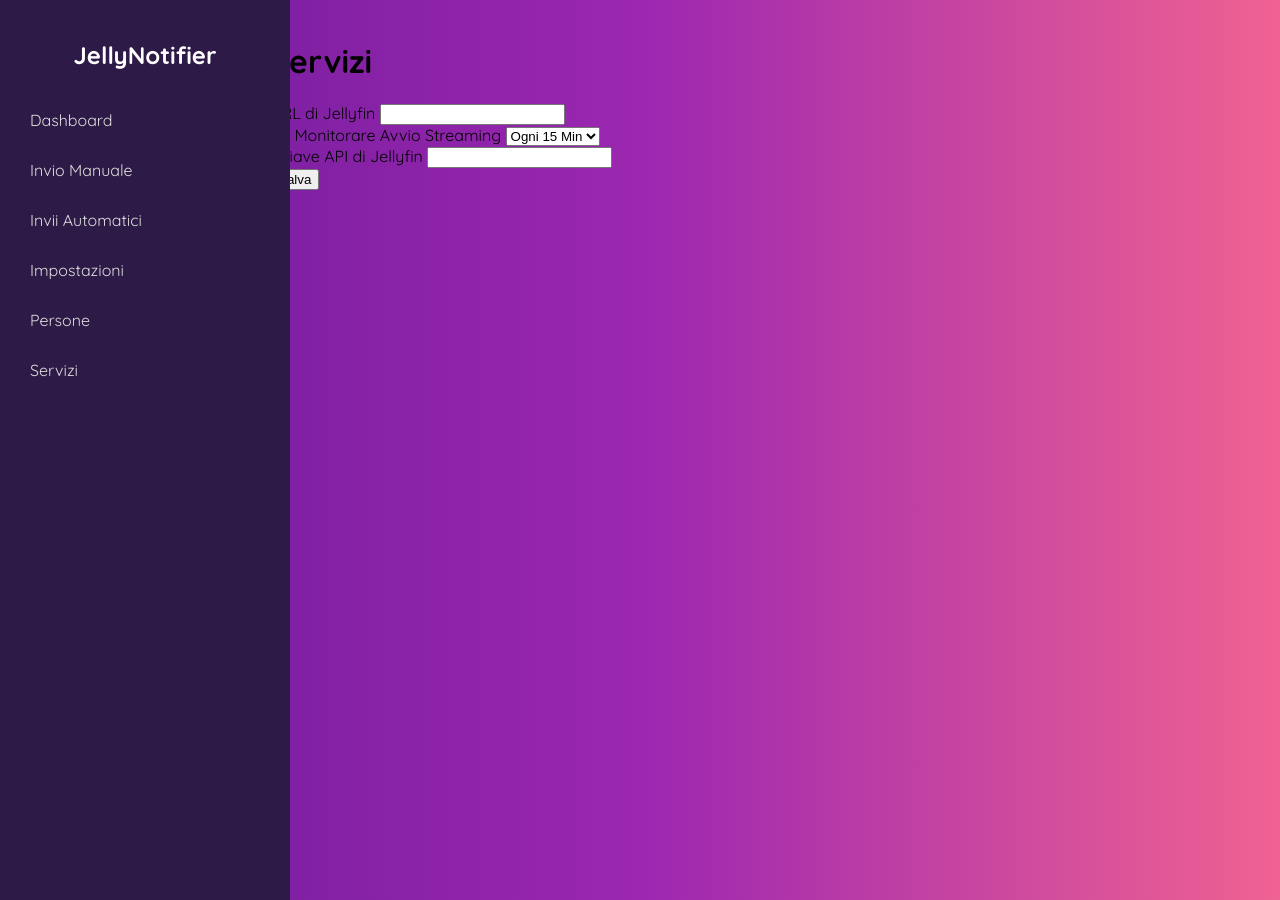
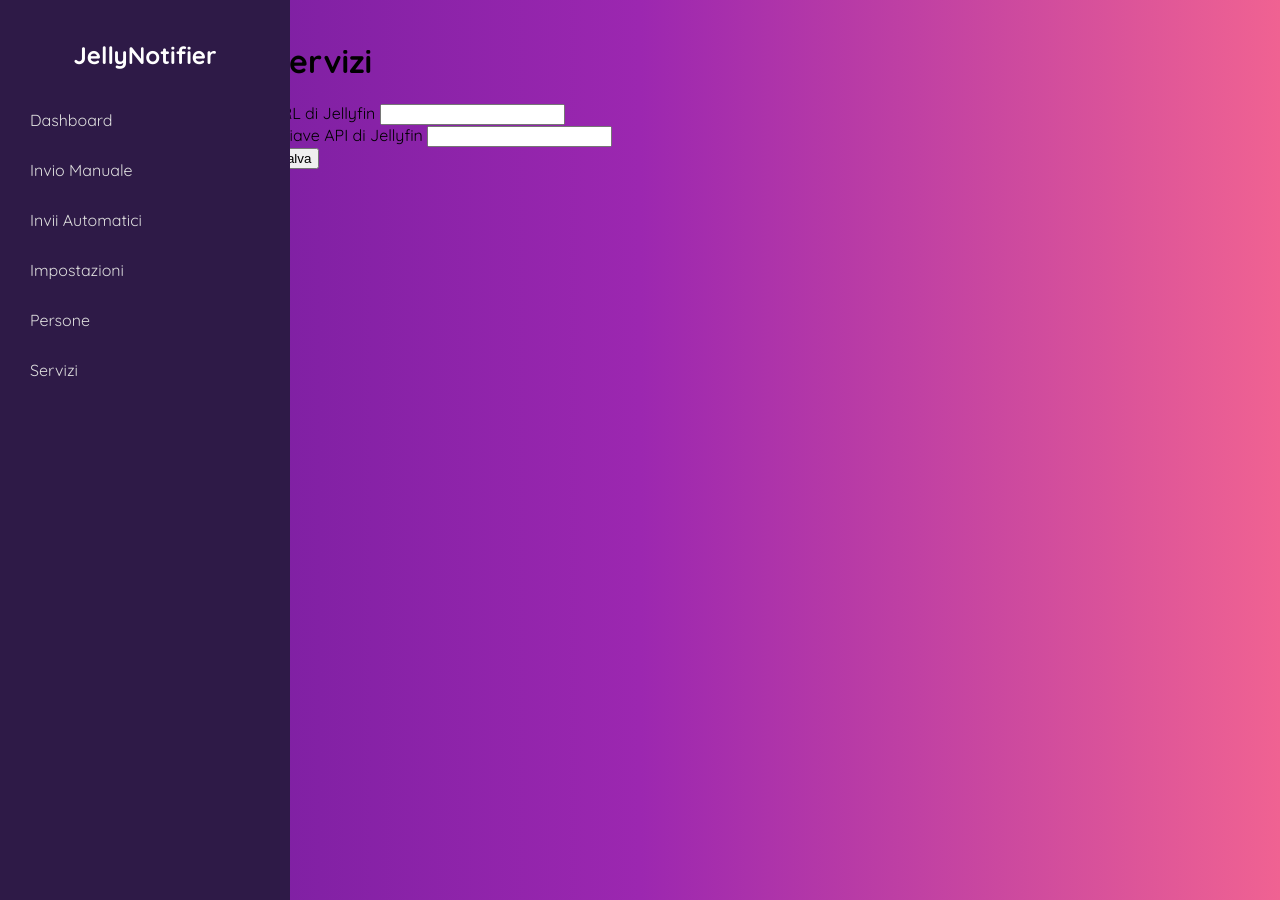
Before and after one commit to iris1801/JellyNotifier, a Flask app: page /services in a window 1280 px wide. Run offline with Flask 3, Linux system fonts and the light colour scheme; data that the repository does not hold is empty.

Commit message:
Update services.html

```diff
--- a/templates/services.html
+++ b/templates/services.html
@@ -9,18 +9,6 @@
             <input type="url" id="jellyfin_url" name="jellyfin_url" class="form-control"
                    value="{{ service.jellyfin_url if service else '' }}" required>
         </div>
-        <div class="form-check">
-    <input type="checkbox" id="monitor_stream_started" name="monitor_stream_started"
-           class="form-check-input" {{ 'checked' if service and service.monitor_stream_started else '' }}>
-    <label for="monitor_stream_started" class="form-check-label">Monitorare Avvio Streaming</label>
-    <select name="stream_started_timeframe" class="form-control">
-        <option value="15 min" {{ 'selected' if service and service.stream_started_timeframe == '15 min' else '' }}>Ogni 15 Min</option>
-        <option value="30 min" {{ 'selected' if service and service.stream_started_timeframe == '30 min' else '' }}>Ogni 30 Min</option>
-        <option value="1 hour" {{ 'selected' if service and service.stream_started_timeframe == '1 hour' else '' }}>Ogni Ora</option>
-        <option value="4 hours" {{ 'selected' if service and service.stream_started_timeframe == '4 hours' else '' }}>Ogni 4 Ore</option>
-    </select>
-</div>
-
         <div class="form-group">
             <label for="jellyfin_api_key">Chiave API di Jellyfin</label>
             <input type="text" id="jellyfin_api_key" name="jellyfin_api_key" class="form-control"
```
